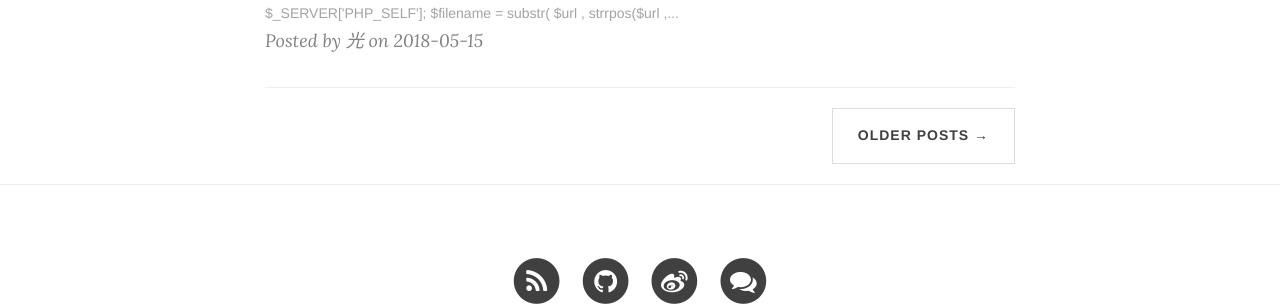
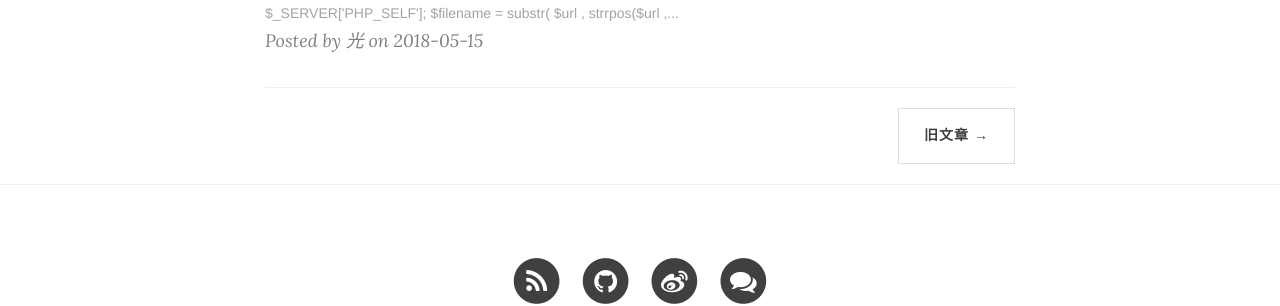
Before and after one commit to HikariGod/myblog, a Jekyll site: the page built from index.html, in a window 1280 px wide. Shown: the part 1895-2201 px from the top of the page. Built offline with Jekyll 4.4.1, drawn with Linux system fonts in a browser that asks for light colours; nearby versions of some CDN libraries; the list of posts is cut into pages by our own code; comment, search, counter and statistics services are not loaded.

Commit message:
修改按钮文字

```diff
--- a/index.html
+++ b/index.html
@@ -29,12 +29,12 @@
 <ul class="pager">
     {% if paginator.previous_page %}
     <li class="previous">
-        <a href="{{ paginator.previous_page_path | prepend: site.baseurl | replace: '//', '/' }}">&larr; Newer Posts</a>
+        <a href="{{ paginator.previous_page_path | prepend: site.baseurl | replace: '//', '/' }}">&larr; 新文章</a>
     </li>
     {% endif %}
     {% if paginator.next_page %}
     <li class="next">
-        <a href="{{ paginator.next_page_path | prepend: site.baseurl | replace: '//', '/' }}">Older Posts &rarr;</a>
+        <a href="{{ paginator.next_page_path | prepend: site.baseurl | replace: '//', '/' }}">旧文章 &rarr;</a>
     </li>
     {% endif %}
 </ul>
```
